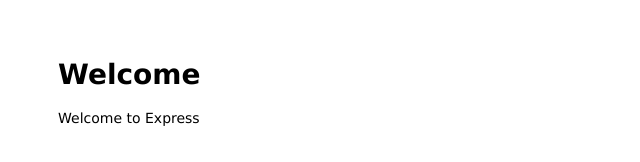
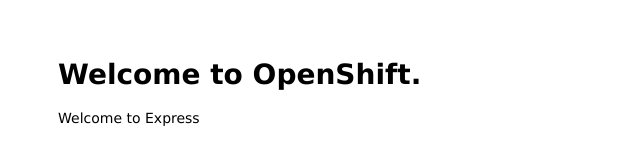
Before and after one commit to dipeshrijal/back-end, a website: page public/index.html in a window 1280 px wide. Shown: the whole page, without its empty margins (0-640 px from the left). Drawn offline with Linux system fonts and the light colour scheme.

Commit message:
Update index.html

```diff
--- a/public/index.html
+++ b/public/index.html
@@ -6,7 +6,7 @@
 </head>
 
 <body>
-  <h1>Welcome</h1>
+  <h1>Welcome to OpenShift.</h1>
   <p>Welcome to Express</p>
 </body>
 
```
